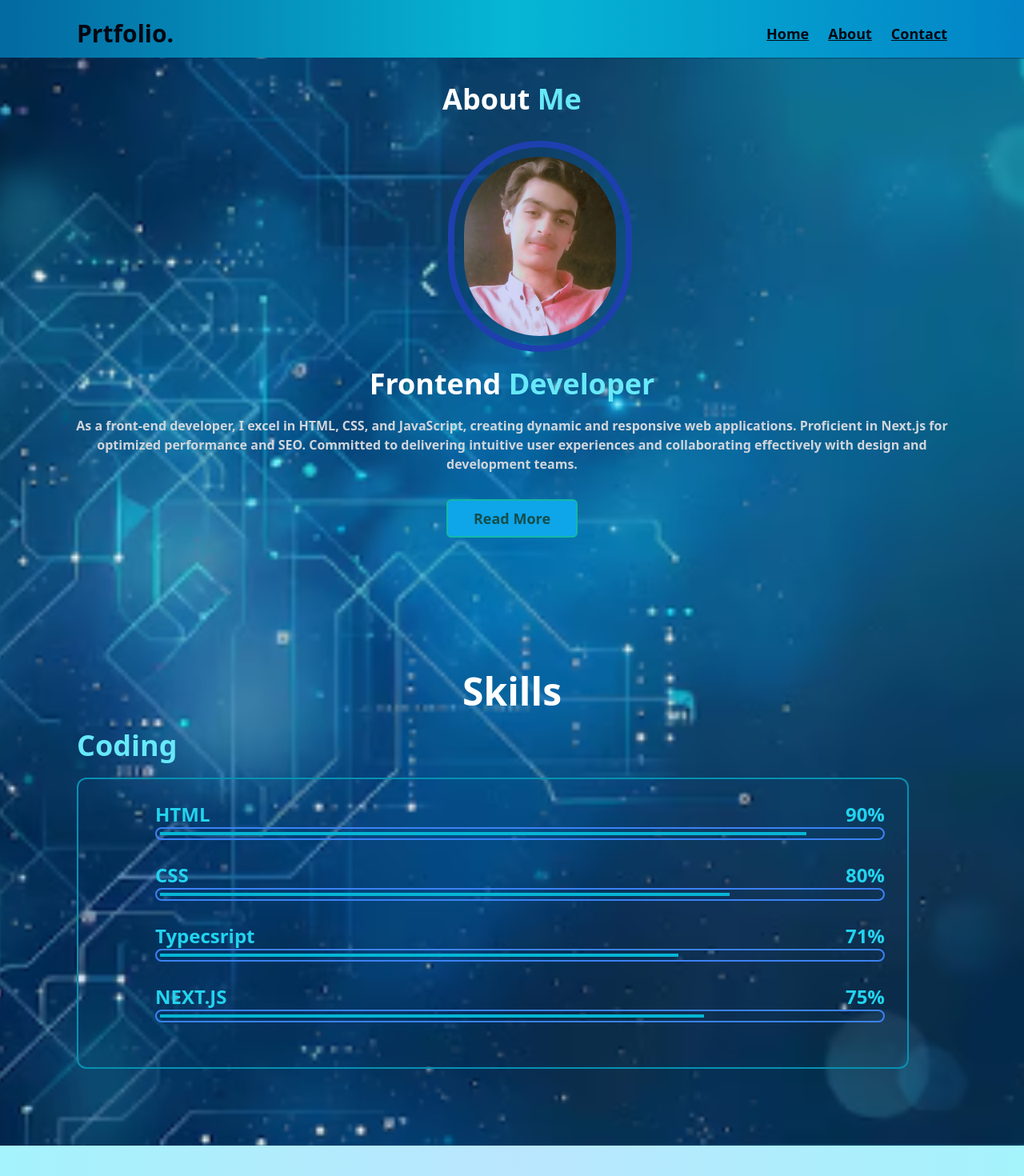
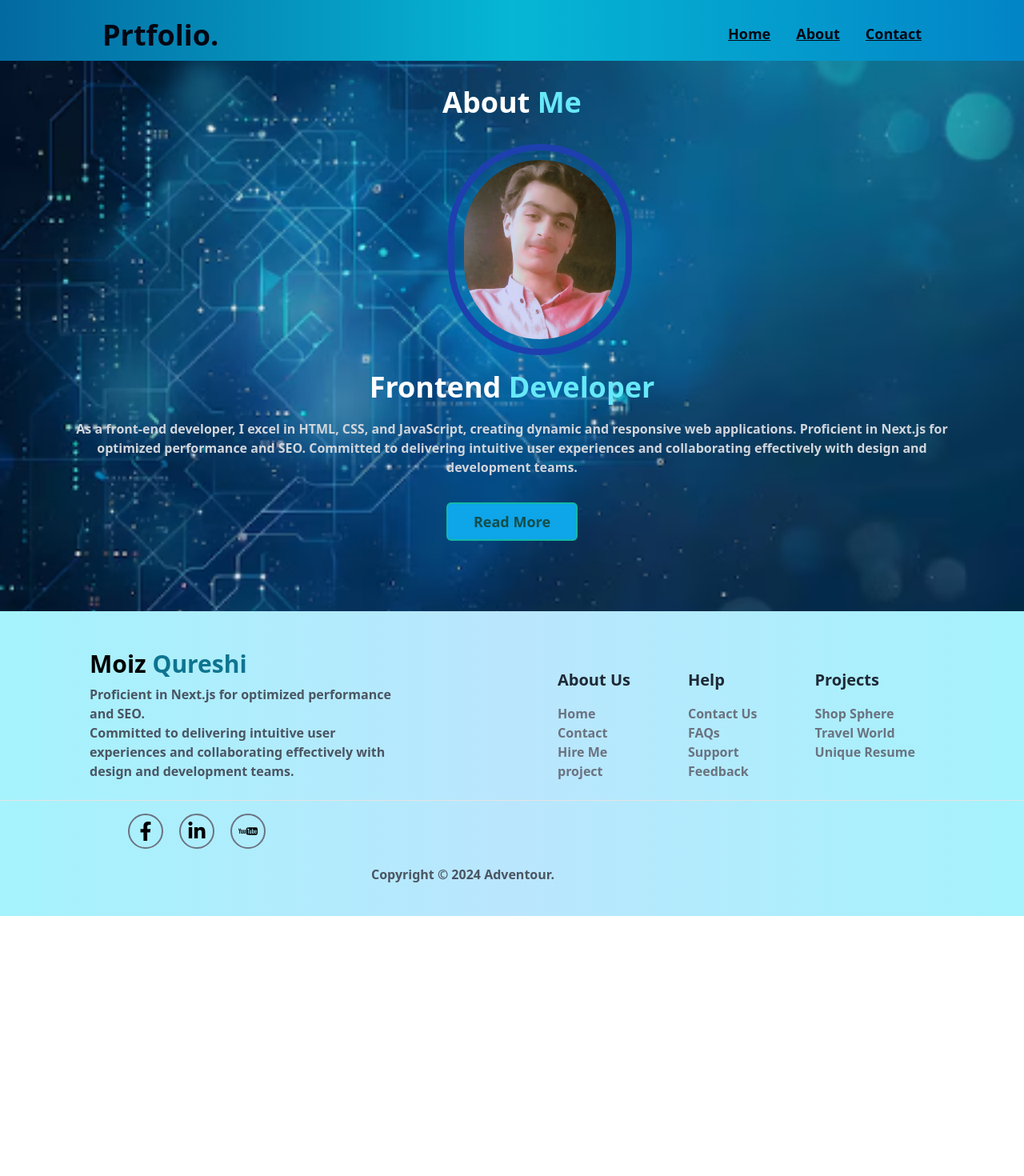
Before and after one commit to MoizQureshi1/tailwind-personal-portfolio, a Next.js app: page /about in a window 1280 px wide. Shown: the top 1470 px of the page at 80% size. After the commit the page ends 1145 px from the top, so only its background shows below. Built offline with nearby package versions, Linux system fonts and the light colour scheme.

Commit message:
ommint
change

```diff
--- a/src/app/about/page.tsx
+++ b/src/app/about/page.tsx
@@ -1,7 +1,5 @@
 import Image from "next/image";
 import moizabout from "../../../public/moizabout.jpg"
-import Skill from "../component/skill";
-
 export default function Aboutpage (){
     return(
         <main className="bg-cover bg-center max-w-screen-2xl mx-auto" style={{ backgroundImage: "url('/aboutbg.png')" }}>
@@ -18,7 +16,6 @@ export default function Aboutpage (){
                     <a href="/about"><button className="border-2 p-2 pl-8 pr-8 border-teal-500 transition duration-300 ease-in-out bg-sky-500 hover:bg-teal-400 text-lg font-semibold rounded-md text-teal-900 hover:text-sky-500">Read More</button></a>
                 </div>
             </div>
-            <Skill/>
         </main>
     )
 }
--- a/src/app/component/header.tsx
+++ b/src/app/component/header.tsx
@@ -10,18 +10,18 @@ import { IoMdMenu } from "react-icons/io";
 export default function Header (){
     return(
         <header className="bg-gradient-to-r from-sky-700 via-cyan-500 to-sky-600 text-gray-950 max-w-screen-2xl mx-auto">
-            <div className="flex justify-between md:pt-6 md:pb-3 md:px-24 px-12 py-4 ">
-                <h2 className="text-3xl font-bold">Prtfolio.</h2>
+            <div className="flex justify-between md:pt-6 md:pb-3 md:px-32 px-12 py-4 ">
+                <h2 className="text-4xl font-bold">Prtfolio.</h2>
                 <nav>
                     <ul className="hidden md:block">
-                        <li className="flex gap-6 text-lg font-semibold pt-1 ">
+                        <li className="flex gap-8 text-lg font-semibold pt-1 ">
                             <Link href="/" className="hover:text-gray-300 underline">Home</Link>
                             <Link href="/about" className="hover:text-gray-300 underline">About</Link>
                             <Link href="/contact" className="hover:text-gray-300 underline">Contact</Link>
                         </li>
                     </ul>
                     <Sheet>
-                        <SheetTrigger className="md:hidden text-3xl bg-sky-600"><IoMdMenu /></SheetTrigger>
+                        <SheetTrigger className="md:hidden text-3xl bg-sky-600 mt-2"><IoMdMenu /></SheetTrigger>
                         <SheetContent>
                         <ul>
                             <li className="flex flex-col gap-6 text-lg font-semibold pt-1 ">
--- a/src/app/component/skill.tsx
+++ b/src/app/component/skill.tsx
@@ -1,44 +1,20 @@
+import { FaCss3Alt, FaHtml5 } from "react-icons/fa";
+import { RiJavascriptFill, RiNextjsFill, RiReactjsLine } from "react-icons/ri";
+
 export default function Skill (){
     return(
         <main>
             <div className="pb-24">
-                <h1 className="text-white text-center mt-20 text-5xl font-bold">Skills</h1>
+                <h1 className="text-white text-center mt-20 text-6xl font-bold">Skills</h1>
                 <h2 className="text-cyan-300 ml-10 mt-6 md:ml-24 mb-5 text-4xl font-bold">Coding</h2>
-                <div className="border-2 border-cyan-600 rounded-xl mx-10 md:mx-24 p-7 md:pl-24 md:mr-36">
+                <div className="border-8 border-cyan-200 rounded-xl mx-10 md:mx-24 p-7 lg:pl-24 md:mr-36">
                     <div>
-                        <div className="flex justify-between text-2xl text-cyan-400 font-semibold">
-                            <h2>HTML</h2>
-                            <span>90%</span>
-                        </div>
-                        <div className="border-2 border-blue-500 rounded-xl p-1 pr-8 lg:pr-24 mb-7">
-                            <div className="border-2 border-cyan-500"></div>
-                        </div>
-                    </div>
-                    <div>
-                        <div className="flex justify-between text-2xl text-cyan-400 font-semibold">
-                            <h2>CSS</h2>
-                            <span>80%</span>
-                        </div>
-                        <div className="border-2 border-blue-500 rounded-xl p-1 pr-14 lg:pr-48 mb-7">
-                            <div className="border-2 border-cyan-500"></div>
-                        </div>
-                    </div>
-                    <div>
-                        <div className="flex justify-between text-2xl text-cyan-400 font-semibold">
-                            <h2>Typecsript</h2>
-                            <span>71%</span>
-                        </div>
-                        <div className="border-2 border-blue-500 rounded-xl p-1 pr-20 lg:pr-64 mb-7">
-                            <div className="border-2 border-cyan-500"></div>
-                        </div>
-                    </div>
-                    <div>
-                        <div className="flex justify-between text-2xl text-cyan-400 font-semibold">
-                            <h2>NEXT.JS</h2>
-                            <span>75%</span>
-                        </div>
-                        <div className="border-2 border-blue-500 rounded-xl p-1 pr-16 lg:pr-56 mb-7">
-                            <div className="border-2 border-cyan-500"></div>
+                        <div className="md:flex text-9xl text-cyan-400 gap-16">
+                            <FaHtml5 />
+                            <FaCss3Alt />
+                            <RiJavascriptFill />
+                            <RiNextjsFill />
+                            <RiReactjsLine />
                         </div>
                     </div>
                 </div>
--- a/src/app/page.tsx
+++ b/src/app/page.tsx
@@ -1,21 +1,23 @@
 import Image from "next/image";
 import moiz from "../../public/moiz.jpg"
+import Skill from "./component/skill";
 
 export default function Hero (){
 
   return(
     <main className="bg-cover bg-center max-w-screen-2xl mx-auto" style={{ backgroundImage: "url('/background.png')" }}>
-      <div className="lg:pl-20 lg:pr-36 lg:flex lg:pt-40 text-center sm:text-start pt-10 px-10 pb-32">
+      <div className="lg:pl-20 lg:pr-36 lg:flex lg:pt-24 text-center sm:text-start pt-10 px-10 pb-32">
           <Image src={moiz} alt="moizimage" width={230} height={100} className="border-4 border-blue-800 ml-6 rounded-full lg:ml-10"/>
         <div className="lg:pl-14">
-          <h2 className="text-6xl font-bold text-white lg:pb-6 pb-3">Hello! <br /> I m Moiz Qureshi</h2>
+          <h2 className="text-6xl font-bold text-white py-10 md:py-0 md:pb-6">Hello! <br /> I m Moiz Qureshi</h2>
           <p className="lg:pr-60 text-black font-semibold">As a front-end developer, I excel in HTML, CSS, and JavaScript, creating dynamic and responsive web applications. Proficient in Next.js for optimized performance and SEO. <span className="hidden lg:block">Committed to delivering intuitive user experiences and collaborating effectively with design and development teams.</span></p>
-          <div className="lg:mt-12 mt-5 ">
+          <div className="mt-10">
             <a href="https://www.linkedin.com/in/moiz-qureshi-0884592b9/" target="blank"><button className="border-2 border-teal-500 transition duration-300 ease-in-out bg-sky-500 hover:bg-teal-400 p-2 pl-10 pr-10 text-lg font-semibold mr-2 rounded-md text-teal-900 hover:text-sky-500">Hire Me</button></a>
             <a href="https://github.com/MoizQureshi1" target="blank"><button className="border-2 border-teal-500 transition duration-300 ease-in-out bg-sky-500 hover:bg-teal-400 p-2 pl-10 pr-10 mt-4 text-lg font-semibold rounded-md text-teal-900 hover:text-sky-500">Projects</button></a>
           </div>
         </div>
       </div>
+      <Skill/>
     </main>
   )
 }
```
